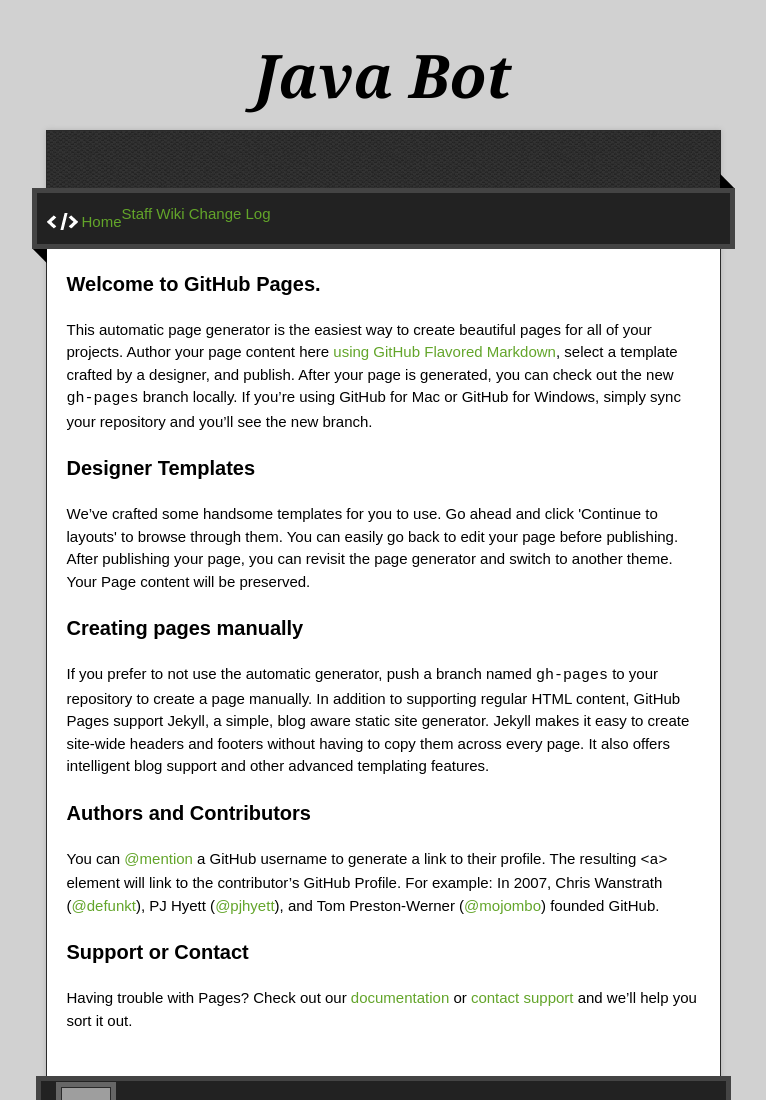
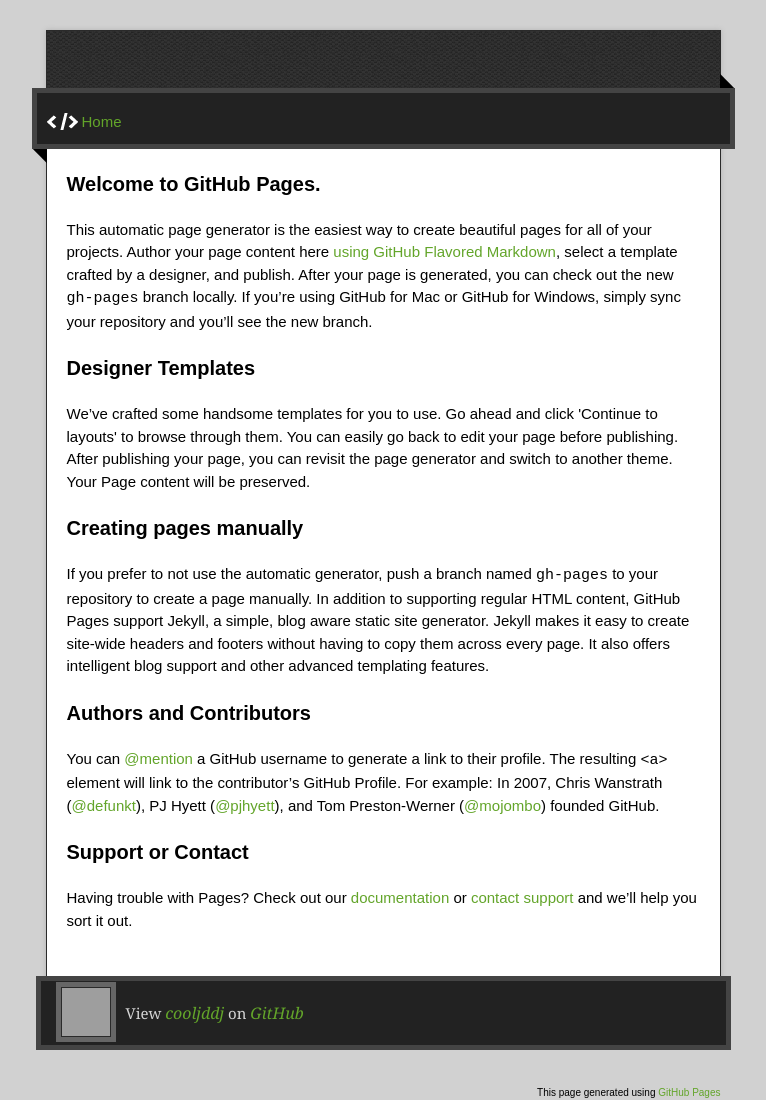
Before and after one commit to cooljddj/cooljddj.github.io, a plain HTML site: page index.html in a window 1280 px wide. Shown: the top 1100 px of the page, without its empty margins (257-1023 px from the left). Drawn offline with nearby package versions, Linux system fonts and the light colour scheme; grey boxes are pictures that could not be loaded.

Commit message:
Update index.html

```diff
--- a/index.html
+++ b/index.html
@@ -11,7 +11,7 @@
   <script type="text/javascript" src="https://ajax.googleapis.com/ajax/libs/jquery/1.7.1/jquery.min.js"></script>
   <script type="text/javascript" src="javascripts/script.js"></script>
 
-  <title>Java Bot</title>
+  <title>Jared De Lyon</title>
   <meta name="description" content="">
 
   <meta name="viewport" content="width=device-width,initial-scale=1">
@@ -22,14 +22,14 @@
 
   <div class="wrapper">
     <header>
-      <h1 class="title">Java Bot</h1>
+      <h1 class="title"></h1>
     </header>
     <div id="container">
       <p class="tagline"></p>
       <div id="main" role="main">
         <div class="download-bar">
         <div class="inner">
-          <a href="http://cooljddj.github.io" class="code">Home</a>     <a href="http://cooljddj.github.io/staff.html">Staff</a>     <a href="http://cooljddj.github.io/wiki.html">Wiki</a>     <a href="http://cooljddj.github.io/changelog.html">Change Log</a>
+          <a href="http://cooljddj.github.io" class="code">Home</a>
         </div>
         <span class="blc"></span><span class="trc"></span>
         </div>
```
